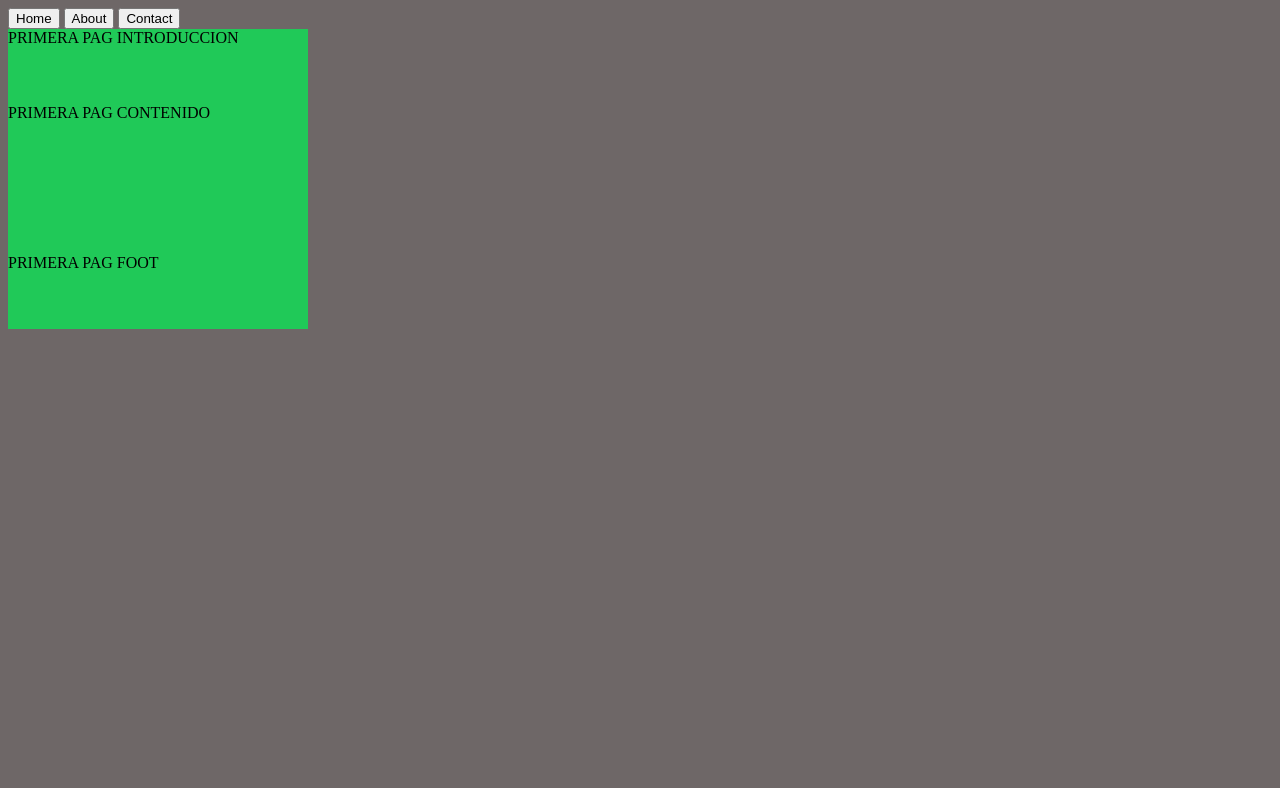
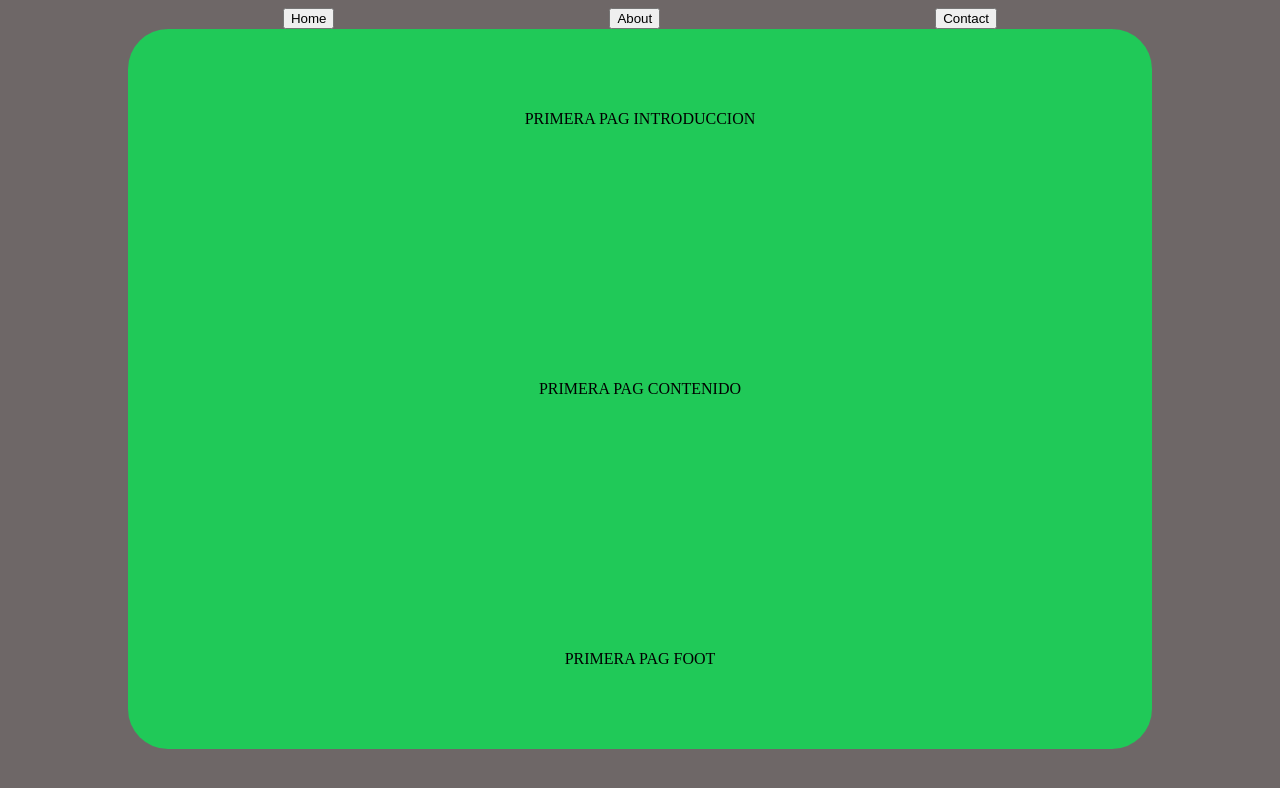
Before and after one commit to cdanni91/18-restaurant, a website built with webpack: page src/template.html in a window 1280 px wide. Both pictures are taken after a click on the button "Home". Built offline with nearby package versions, Linux system fonts and the light colour scheme.

Commit message:
Add shared function in standalone file

```diff
--- a/src/contact.js
+++ b/src/contact.js
@@ -1,47 +1,23 @@
+import { FunctionFactory } from "./shared";
+
 function CreateContactModule() {
-
-
-    function logContent(content) {
-
-        console.log(content);
-    }
-
-    function getElement(querySelector) {
-
-        const element = document.querySelector(querySelector);
-
-        return element;
-
-    }
-
-    function createDivElement(elementName) {
-
-        const newElement = document.createElement("div");
-        newElement.classList.add(elementName);
-
-        return newElement;
-    }
-
-    function appendChildToElement(element,child) {
-        element.appendChild(child);
-    }
-
 
     function executeContact() {
 
-        const contactFactory = CreateContactModule();
+        const contactFactory = FunctionFactory();
         const contentElement = contactFactory.getElement(".content");
-        contactFactory.logContent(contentElement);
-        const contactElement = contactFactory.createDivElement("contact");
+        contactFactory.removeElementHTML(contentElement);
+
+        const contactElement = contactFactory.createElement("div","contact");
         contactFactory.appendChildToElement(contentElement,contactElement);
 
 
-        // home elements
-        const firstElement = contactFactory.createDivElement("first");
+        // contact elements
+        const firstElement = contactFactory.createElement("div","first");
         firstElement.textContent = "PRIMERA PAG INTRODUCCION";
-        const secondElement = contactFactory.createDivElement("second");
+        const secondElement = contactFactory.createElement("div","second");
         secondElement.textContent = "PRIMERA PAG CONTENIDO";
-        const thirdElement = contactFactory.createDivElement("third");
+        const thirdElement = contactFactory.createElement("div","third");
         thirdElement.textContent = "PRIMERA PAG FOOT";
         contactFactory.appendChildToElement(contactElement,firstElement);
         contactFactory.appendChildToElement(contactElement,secondElement);
@@ -51,11 +27,7 @@ function CreateContactModule() {
 
 
 
-    return {logContent,
-            createDivElement,
-            getElement,
-            appendChildToElement,
-            executeContact}
+    return {executeContact}
 }
 
 export {CreateContactModule}
--- a/src/home.js
+++ b/src/home.js
@@ -1,47 +1,23 @@
+import { FunctionFactory } from "./shared";
+
 function CreateHomeModule() {
-
-
-    function logContent(content) {
-
-        console.log(content);
-    }
-
-    function getElement(querySelector) {
-
-        const element = document.querySelector(querySelector);
-
-        return element;
-
-    }
-
-    function createDivElement(elementName) {
-
-        const newElement = document.createElement("div");
-        newElement.classList.add(elementName);
-
-        return newElement;
-    }
-
-    function appendChildToElement(element,child) {
-        element.appendChild(child);
-    }
-
 
     function executeHome() {
 
-        const homeFactory = CreateHomeModule();
+        const homeFactory = FunctionFactory();
         const contentElement = homeFactory.getElement(".content");
-        homeFactory.logContent(contentElement);
-        const homeElement = homeFactory.createDivElement("home");
+        homeFactory.removeElementHTML(contentElement);
+
+        const homeElement = homeFactory.createElement("div","home");
         homeFactory.appendChildToElement(contentElement,homeElement);
 
 
         // home elements
-        const firstElement = homeFactory.createDivElement("first");
+        const firstElement = homeFactory.createElement("div","first");
         firstElement.textContent = "PRIMERA PAG INTRODUCCION";
-        const secondElement = homeFactory.createDivElement("second");
+        const secondElement = homeFactory.createElement("div","second");
         secondElement.textContent = "PRIMERA PAG CONTENIDO";
-        const thirdElement = homeFactory.createDivElement("third");
+        const thirdElement = homeFactory.createElement("div","third");
         thirdElement.textContent = "PRIMERA PAG FOOT";
         homeFactory.appendChildToElement(homeElement,firstElement);
         homeFactory.appendChildToElement(homeElement,secondElement);
@@ -51,11 +27,7 @@ function CreateHomeModule() {
 
 
 
-    return {logContent,
-            createDivElement,
-            getElement,
-            appendChildToElement,
-            executeHome}
+    return {executeHome}
 }
 
 export {CreateHomeModule}
--- a/src/index.js
+++ b/src/index.js
@@ -3,6 +3,7 @@ import "./styles.css";
 
 import {CreateHomeModule} from "./home"
 import {CreateContactModule} from "./contact"
+
 
 
 const homeButton = document.querySelector("#homeButton");
@@ -27,6 +28,7 @@ const aboutButton = document.querySelector("#aboutButton");
 
 aboutButton.addEventListener("click",() => {
 
-    const content = document.querySelector(".content");
-    content.innerHTML = "";
+    const factory = CreateHomeModule();
+
+
 })
--- /dev/null
+++ b/src/shared.js
@@ -0,0 +1,39 @@
+function FunctionFactory() {
+
+    function logContent(content) {
+        console.log(content);
+    }
+
+    function getElement(querySelector) {
+        const element = document.querySelector(querySelector);
+
+        return element;
+
+    }
+
+    function createElement(elementType,elementName) {
+        const newElement = document.createElement(elementType);
+        newElement.classList.add(elementName);
+
+        return newElement;
+    }
+
+    function appendChildToElement(element,child) {
+        element.appendChild(child);
+    }
+
+    function removeElementHTML (element) {
+        element.innerHTML = "";
+    }
+
+    return {
+        logContent,
+        getElement,
+        createElement,
+        appendChildToElement,
+        removeElementHTML
+    }
+
+}
+
+export {FunctionFactory};
--- a/src/styles.css
+++ b/src/styles.css
@@ -5,20 +5,42 @@ body {
 
 }
 
-.home {
-    background-color: rgb(32, 201, 88);
-    width: 300px;
-    height: 300px;
 
-    display: grid;
-    grid-template-rows: 1fr 2fr 1fr;
+header
+
+    nav {
+
+        display: flex;
+        justify-content: space-evenly;
+
+    }
+
+.content {
+
+    display: flex;
+    justify-content: center;
+
 }
 
-.contact {
-    background-color: rgb(201, 32, 178);
-    width: 300px;
-    height: 300px;
+    .home,.contact {
+        background-color: rgb(32, 201, 88);
+        width: 80vw;
+        height: 90vh;
+        border-radius: 40px;
 
-    display: grid;
-    grid-template-rows: 1fr 2fr 1fr;
-}
+        display: grid;
+        grid-template-rows: 1fr 2fr 1fr;
+    }
+
+        .first,
+        .second,
+        .third {
+            display: flex;
+            justify-content: center;
+            align-items: center;
+        }
+
+
+    .contact {
+        background-color: brown;
+    }
```
